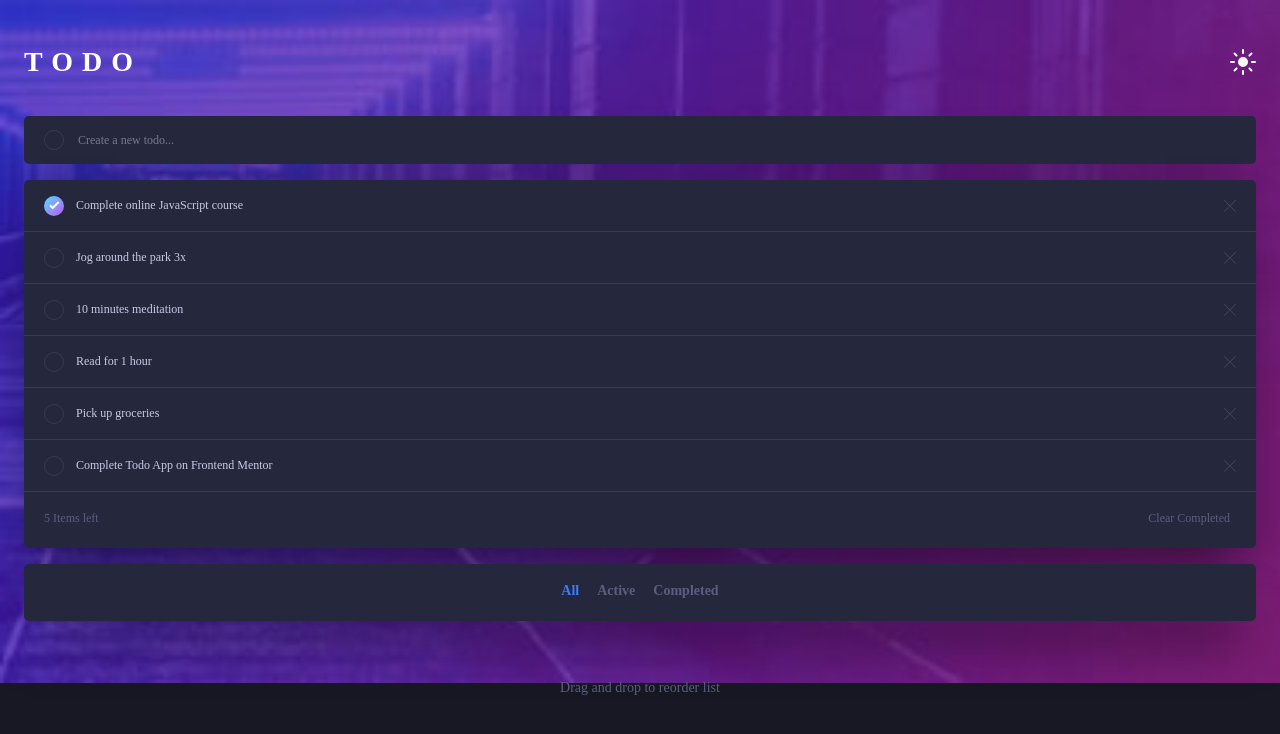
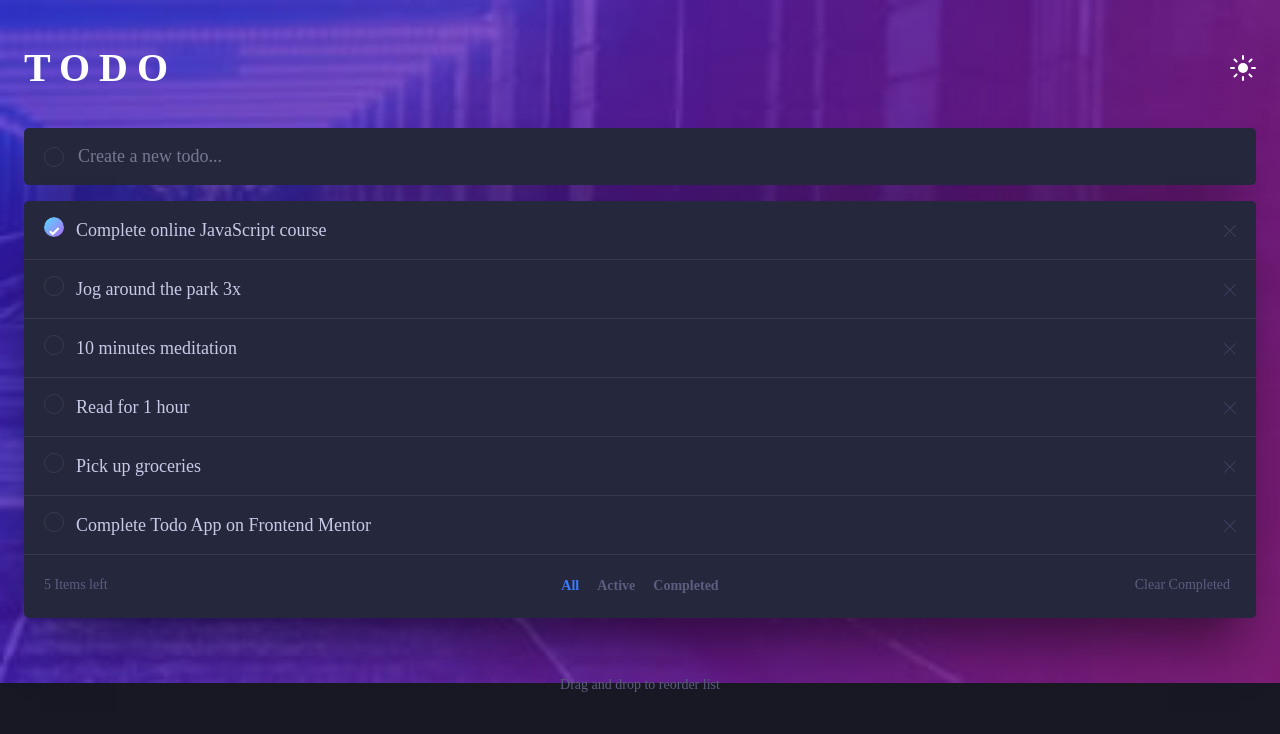
Before and after one commit to semperprimum/fem-todo-app, a React (Vite) app: page / in a window 1280 px wide. Shown: the top 734 px of the page. Built offline with nearby package versions, Linux system fonts and the light colour scheme.

Commit message:
feat: add responsiveness to fonts and a filter section. other small tweaks

```diff
--- a/src/App.tsx
+++ b/src/App.tsx
@@ -9,8 +9,11 @@ import {
 } from "./components";
 import { Container } from "./components/Container.styled";
 import { Footer } from "./components/Footer.styled";
+import { useMedia } from "./hooks/useMedia";
 
 const App = () => {
+  const isMatching = useMedia("(max-width: 37.5em)");
+
   return (
     <>
       <Reset />
@@ -23,9 +26,11 @@ const App = () => {
 
         <TodoList />
 
-        <Container>
-          <Filters />
-        </Container>
+        {isMatching && (
+          <Container>
+            <Filters />
+          </Container>
+        )}
 
         <Footer />
       </AppWrapper>
--- a/src/components/CheckboxWithLabel.styled.tsx
+++ b/src/components/CheckboxWithLabel.styled.tsx
@@ -35,25 +35,36 @@ const Checkbox = styled.input`
   outline: 1px solid ${(props) => props.theme.divider};
   outline-offset: -1px;
   border-radius: 50%;
+  overflow: hidden;
+  transition: outline-color 150ms ease;
 
   display: grid;
   place-items: center;
 
-  &:checked {
+  &::before {
+    content: url("/images/icon-check.svg");
+    position: relative;
+    z-index: 999;
+    display: grid;
+    place-content: center;
+    border-radius: 100vmax;
     background-image: linear-gradient(
       135deg,
       rgba(84, 220, 255, 1) 0%,
       rgba(191, 87, 243, 1) 100%
     );
     background-position: center center;
-    outline: none;
+    height: 100%;
+    width: 100%;
+    transform: scale(0);
+    transition: transform 150ms ease;
+  }
+
+  &:checked {
+    outline-color: transparent;
 
     &::before {
-      content: url("/images/icon-check.svg");
-      position: relative;
-      z-index: 999;
-      display: grid;
-      place-content: center;
+      transform: scale(1);
     }
   }
 `;
--- a/src/components/Filters.styled.tsx
+++ b/src/components/Filters.styled.tsx
@@ -48,11 +48,7 @@ const FilterOptionList = styled.ul`
 
 const FilterOptionItem = styled.li``;
 
-interface FilterOptionButtonProps {
-  $active?: boolean;
-}
-
-const FilterOptionButton = styled.button<FilterOptionButtonProps>`
+const FilterOptionButton = styled.button<{ $active: boolean }>`
   background: none;
   border: none;
   font-weight: var(--fw-bold);
--- a/src/components/Input.styled.tsx
+++ b/src/components/Input.styled.tsx
@@ -5,7 +5,7 @@ import { AppDispatch } from "../store/state";
 import { add } from "../store/todo/todoSlice";
 
 export const Input: React.FC = () => {
-  const [title, setTitle] = useState("");
+  const [title, setTitle] = useState<string>("");
   const dispatch = useDispatch<AppDispatch>();
 
   const onChangeInput = (event: React.ChangeEvent<HTMLInputElement>) => {
@@ -22,7 +22,7 @@ export const Input: React.FC = () => {
 
   return (
     <InputContainer>
-      <Circle />
+      <Circle aria-hidden="true" />
       <form onSubmit={onSubmit}>
         <InputField
           onChange={onChangeInput}
--- a/src/components/TodoList.styled.tsx
+++ b/src/components/TodoList.styled.tsx
@@ -10,11 +10,16 @@ import {
   DropResult,
   Droppable,
 } from "@hello-pangea/dnd";
+import { useMedia } from "../hooks/useMedia";
+import { Filters } from ".";
+import { useMemo } from "react";
 
 export const TodoList: React.FC = () => {
   const todos = useSelector((state: RootState) => state.todo.todos);
   const dispatch = useDispatch<AppDispatch>();
   const filter = useSelector((state: RootState) => state.todo.filter);
+
+  const isMatching = useMedia("(min-width: 37.5em)");
 
   const getIncompleteTodoCount = (): number => {
     return todos.filter((todo) => !todo.isCompleted).length;
@@ -24,7 +29,8 @@ export const TodoList: React.FC = () => {
     dispatch(handleDragEnd(result));
   };
 
-  const filteredTodos = todos.filter((todo) => {
+  const filteredTodos = useMemo(() => {
+    return todos.filter((todo) => {
       switch (filter) {
         case "all":
           return true;
@@ -32,8 +38,11 @@ export const TodoList: React.FC = () => {
           return !todo.isCompleted;
         case "completed":
           return todo.isCompleted;
+        default:
+          return true;
       }
     });
+  }, [todos, filter]);
 
   return (
     <Container>
@@ -68,6 +77,7 @@ export const TodoList: React.FC = () => {
 
       <BottomBar>
         <ItemCount>{getIncompleteTodoCount()} Items left</ItemCount>
+        {isMatching && <Filters />}
         <ClearButton onClick={() => dispatch(clearCompleted())}>
           Clear Completed
         </ClearButton>
@@ -83,20 +93,26 @@ const List = styled.ul`
 `;
 
 const BottomBar = styled.div`
-  display: flex;
-  justify-content: space-between;
+  display: grid;
+  grid-template-columns: repeat(2, 1fr);
+  margin-top: 1rem;
   align-items: center;
 
-  margin-top: 1rem;
+  @media only screen and (min-width: 37.5em) {
+    grid-template-columns: repeat(3, 1fr);
+  }
 `;
 
 const ItemCount = styled.span`
   color: ${(props) => props.theme.textSecondary};
+  font-size: var(--fs-md);
 `;
 
 const ClearButton = styled.button`
   border: none;
   background: none;
+  text-align: end;
+  font-size: var(--fs-md);
 
   color: ${(props) => props.theme.textSecondary};
 `;
--- a/src/components/styles/GlobalStyles.ts
+++ b/src/components/styles/GlobalStyles.ts
@@ -8,6 +8,12 @@ export const GlobalStyles = createGlobalStyle`
 
         --fw-regular: 400;
         --fw-bold: 700;
+
+        @media only screen and (min-width: 37.5em) {
+            --fs-sm: 1.125rem;
+            --fs-md: 0.875rem;
+            --fs-lg: 2.5rem;
+        }
     }
 
     body {
--- /dev/null
+++ b/src/hooks/useMedia.ts
@@ -0,0 +1,21 @@
+import { useEffect, useState } from "react";
+
+export const useMedia = (mediaQuery: string): boolean => {
+  const [isMatch, setIsMatch] = useState<boolean>(false);
+
+  useEffect(() => {
+    const mediaWatcher = window.matchMedia(mediaQuery);
+    setIsMatch(mediaWatcher.matches);
+
+    function updateIsMatch(e: MediaQueryListEvent) {
+      setIsMatch(e.matches);
+    }
+    mediaWatcher.addEventListener("change", updateIsMatch);
+
+    return function cleanup() {
+      mediaWatcher.removeEventListener("change", updateIsMatch);
+    };
+  }, [mediaQuery]);
+
+  return isMatch;
+};
```
Lines whose indentation alone changed are shown as unchanged.
